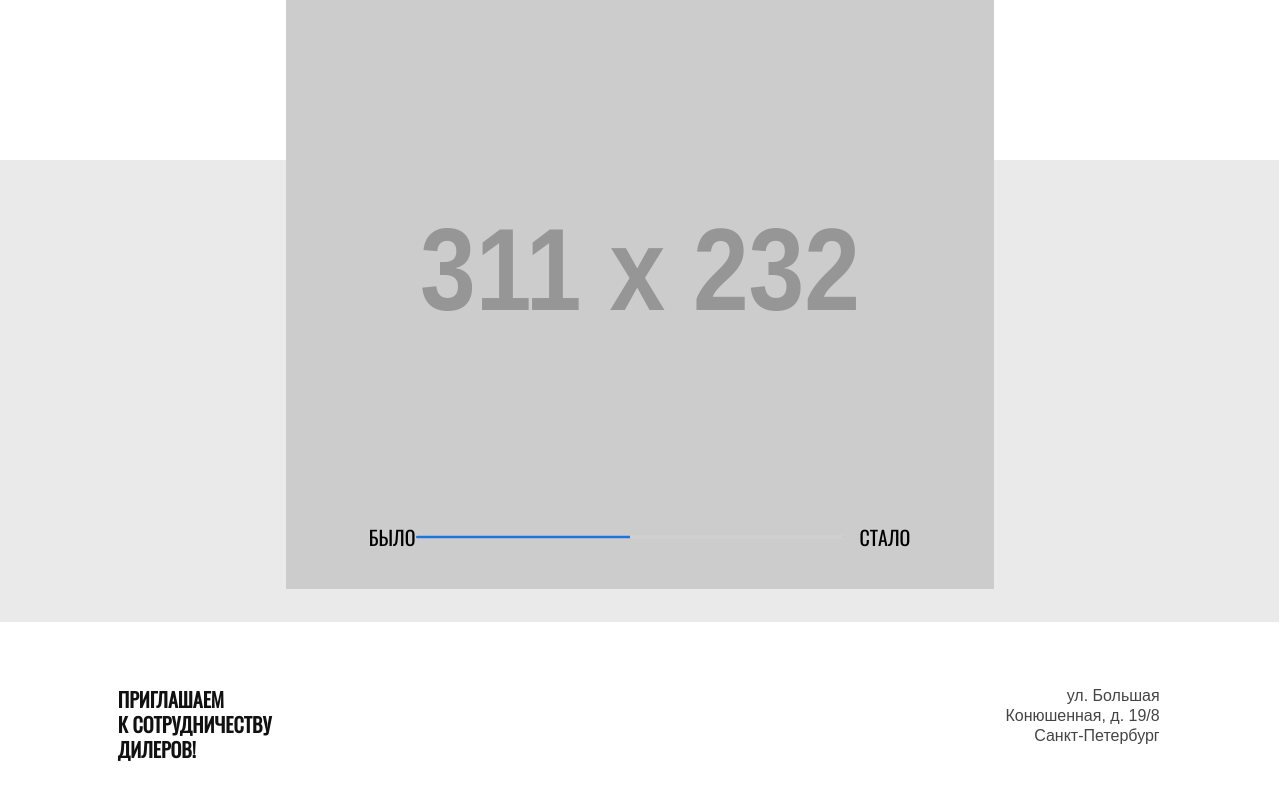
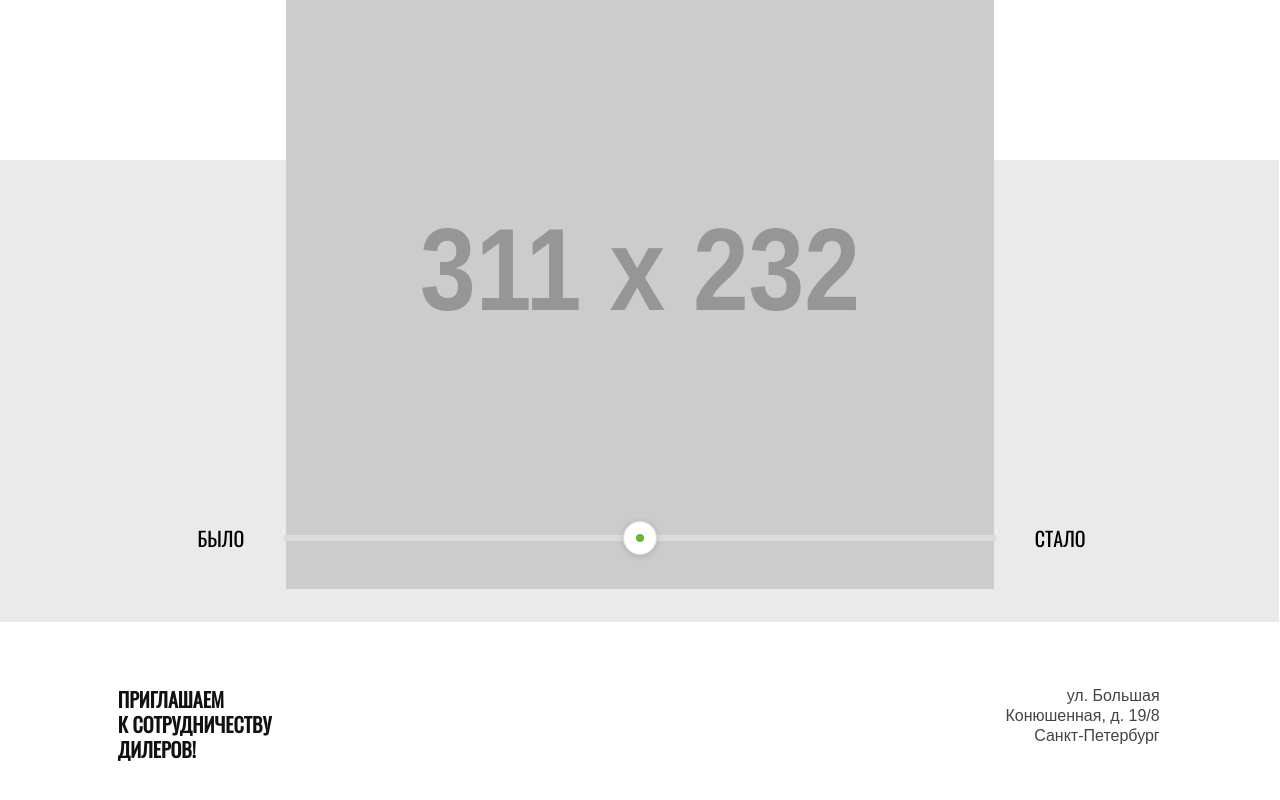
Before and after one commit to ivan573/1318193-cat-energy-21, a website: page source/index.html in a window 1280 px wide. Shown: the part 2844-3644 px from the top of the page. Drawn offline with nearby package versions, Linux system fonts and the light colour scheme; files that its build step writes are made by us from their sources; placeholder pictures from the web are drawn by us; files whose address does not match are found by name.

Commit message:
Added the progress bar

```diff
--- a/source/less/blocks/catalog/item.less
+++ b/source/less/blocks/catalog/item.less
@@ -59,6 +59,4 @@
   font-family: "Oswald", "Arial", sans-serif;
   color: @dark-grey;
   font-size: 16px;
-  // пока закомментил, а то кнопка уродливо скукоживается
-  // line-height: 0px;
 }
--- a/source/less/blocks/index/example.less
+++ b/source/less/blocks/index/example.less
@@ -214,6 +214,10 @@
     font-size: 30px;
     line-height: 37px;
   }
+
+  @media (min-width: @tablet-width) {
+    padding-bottom: 4px;
+  }
 }
 
 .example__item--nutrition {
@@ -333,16 +337,25 @@
 }
 
 .example__slider {
-  margin-top: 11px;
+  margin-top: 12px;
+  margin-left: 6px;
 
   display: flex;
   justify-content: center;
   align-items: center;
 
   @media (min-width: @tablet-width) {
-    padding-bottom: 50px;
+    margin-left: 4px;
+
+    padding-bottom: 49px;
 
     z-index: 1;
+  }
+
+  @media (min-width: @desktop-width) {
+    margin-left: 44px;
+
+    justify-content: left;
   }
 }
 
@@ -360,13 +373,93 @@
 }
 
 .example__progress {
-  width: 84px;
+  margin-left: 18px;
+  margin-right: 17px;
+
+  width: 31%;
   height: 14px;
 
   z-index: inherit;
 
+  position: relative;
+
+  padding: 6px;
+  border: @border;
+  border-radius: 6px;
+  background-color: @white;
+
+  &::after {
+    @height: 6px;
+
+    content: "";
+    position: absolute;
+    width: 42%;
+    height: @height;
+    background-color: @basic-green;
+    border-radius: @height;
+    top: calc(50% - @height / 2);
+    left: 5px;
+  }
+
   @media (min-width: @tablet-width) {
-    width: 428px;
+    margin: 0 3%;
+
+    width: 56%;
     height: 6px;
+
+    padding: 2px;
+    border: @border;
+    border-color: @progress-grey;
+    background-color: @progress-grey;
+
+    &::after {
+      display: none;
+    }
+  }
+
+  @media (min-width: @desktop-width) {
+    width: 63.5%;
   }
 }
+
+.example__toggler {
+  display: none;
+
+  @media (min-width: @tablet-width) {
+    @side: 34px;
+
+    display: inline;
+    position: absolute;
+
+    left: calc(50% - @side / 2);
+
+    z-index: 1;
+
+    width: @side;
+    height: @side;
+
+    border: 1px solid @progress-grey;
+    border-radius: 50%;
+
+    background-color: @white;
+
+    filter: drop-shadow(0px 1px 3px @shadow-black);
+
+    &::after {
+      @smaller-side: 8px;
+
+      content: "";
+      position: absolute;
+      width: @smaller-side;
+      height: @smaller-side;
+      background-color: @basic-green;
+      border-radius: 4px;
+      bottom: calc(50% - @smaller-side / 2);
+      left: calc(50% - @smaller-side / 2);
+    }
+  }
+
+  @media (min-width: @desktop-width) {
+    left: 42.9%;
+  }
+}
--- a/source/less/blocks/index/promo.less
+++ b/source/less/blocks/index/promo.less
@@ -1,6 +1,6 @@
 .promo {
   margin: 0 -20px;
-  padding-top: 27px;
+  padding-top: 29px;
 
   color: @white;
 
@@ -38,7 +38,7 @@
 }
 
 .promo__title {
-  margin-top: -2px;
+  margin-top: -1px;
   margin-bottom: 25px;
 
   padding-left: 1px;
@@ -59,8 +59,8 @@
     text-align: left;
   }
 
-  @media (min-width: @tablet-width) {
-    padding-left: 7px;
+  @media (min-width: @desktop-width) {
+    padding-left: 8px;
   }
 }
 
--- a/source/less/blocks/page-header.less
+++ b/source/less/blocks/page-header.less
@@ -54,6 +54,8 @@
     @media (min-width: @desktop-width) {
       margin-top: 0;
 
+      padding-bottom: 4px;
+
       width: 202px;
       height: 59px;
     }
--- a/source/less/global/const.less
+++ b/source/less/global/const.less
@@ -1,4 +1,5 @@
 @black: #000000;
+@shadow-black: rgba(0, 0, 0, 0.16);
 @bronze-black: #111111;
 @white: #ffffff;
 @basic-grey: #f2f2f2;
@@ -6,6 +7,7 @@
 @dark-grey: #444444;
 @background-grey: #eaeaea;
 @border-grey: #d9d9d9;
+@progress-grey: #DCDCDC;
 // пока оставлю на всякий случай
 // @light-green: rgba(104, 183, 56, 0.85);
 @basic-green: #68B738;
```
